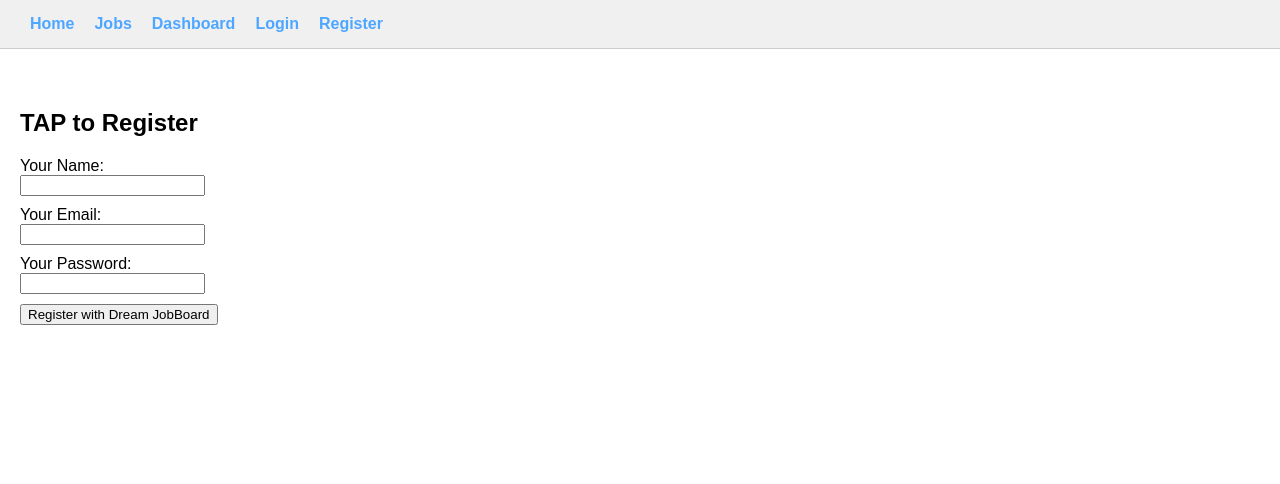
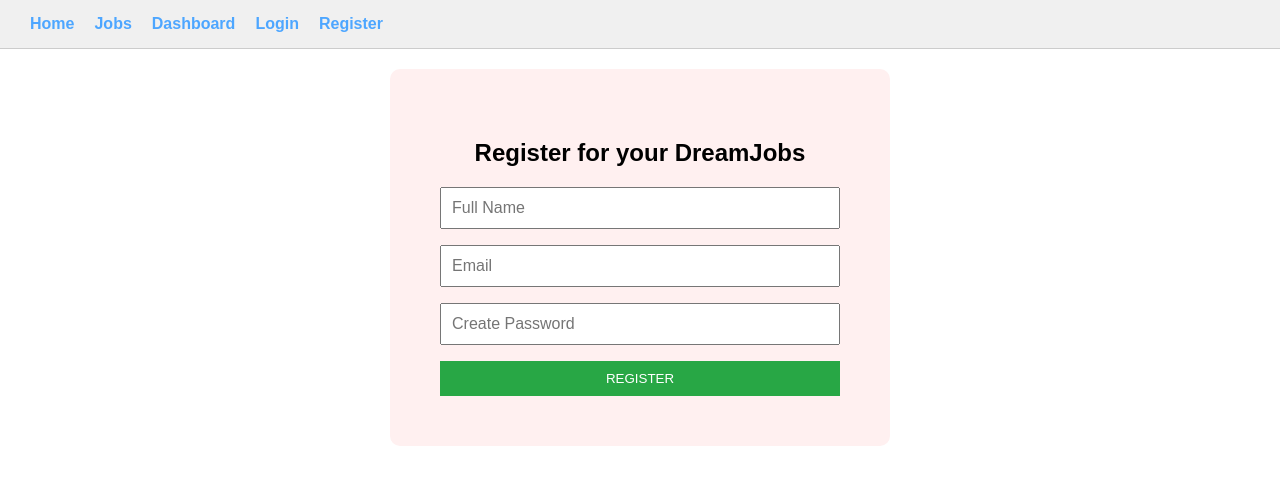
Before and after one commit to Facelessism/CODSOFT, a React (Create React App) app in the folder client/: page /register in a window 1280 px wide. Shown: the top 484 px of the page. Built offline with nearby package versions, Linux system fonts and the light colour scheme.

Commit message:
Remodified Login & Register page

```diff
--- a/client/src/pages/Login.js
+++ b/client/src/pages/Login.js
@@ -1,22 +1,65 @@
+import React, { useState } from "react";
+
 function Login() {
+  const [email, setEmail] = useState("");
+  const [password, setPassword] = useState("");
+
+  const handleLogin = (e) => {
+    e.preventDefault();
+    alert(" Login submitted✅ ");
+  };
+
   return (
-    <div style={{ padding: "20px" }}>
-      <h2>TAP to Login</h2>
-      <form>
-        <div style={{ marginBottom: "10px" }}>
-          <label>Your Email: </label><br />
-          <input type="email" name="email" />
-        </div>
-        <div style={{ marginBottom: "10px" }}>
-          <label>Youe Password: </label><br />
-          <input type="password" name="password" />
-        </div>
-        <button type="submit">Log in</button>
+    <div style={styles.container}>
+      <h2>Login to your DreamJobs</h2>
+      <form onSubmit={handleLogin} style={styles.form}>
+        <input
+          type="email"
+          placeholder="Email"
+          value={email}
+          onChange={(e) => setEmail(e.target.value)}
+          required
+          style={styles.input}
+        />
+        <input
+          type="password"
+          placeholder="Password"
+          value={password}
+          onChange={(e) => setPassword(e.target.value)}
+          required
+          style={styles.input}
+        />
+        <button type="submit" style={styles.button}>LOGIN</button>
       </form>
     </div>
   );
 }
 
-//all for commits
+const styles = {
+  container: {
+    padding: "50px",
+    maxWidth: "400px",
+    margin: "0 auto",
+    textAlign: "center",
+    backgroundColor: "#f4f9ff",
+    borderRadius: "10px",
+  },
+  form: {
+    display: "flex",
+    flexDirection: "column",
+    gap: "16px",
+  },
+  input: {
+    padding: "10px",
+    fontSize: "16px",
+  },
+  button: {
+    padding: "10px",
+    backgroundColor: "#007bff",
+    color: "white",
+    border: "none",
+    cursor: "pointer",
+  },
+};
 
 export default Login;
--- a/client/src/pages/Register.js
+++ b/client/src/pages/Register.js
@@ -1,25 +1,74 @@
+import React, { useState } from "react";
+
 function Register() {
+  const [email, setEmail] = useState("");
+  const [name, setName] = useState("");
+  const [password, setPassword] = useState("");
+
+  const handleRegister = (e) => {
+    e.preventDefault();
+    alert("📝 Registration submitted (demo only)");
+  };
+
   return (
-    <div style={{ padding: "20px" }}>
-      <h2>TAP to Register</h2>
-      <form>
-        <div style={{ marginBottom: "10px" }}>
-          <label>Your Name: </label><br />
-          <input type="text" name="name" />
-        </div>
-        <div style={{ marginBottom: "10px" }}>
-          <label>Your Email: </label><br />
-          <input type="email" name="email" />
-        </div>
-        <div style={{ marginBottom: "10px" }}>
-          <label>Your Password: </label><br />
-          <input type="password" name="password" />
-        </div>
-        <button type="submit">Register with Dream JobBoard</button>
+    <div style={styles.container}>
+      <h2>Register for your DreamJobs</h2>
+      <form onSubmit={handleRegister} style={styles.form}>
+        <input
+          type="text"
+          placeholder="Full Name"
+          value={name}
+          onChange={(e) => setName(e.target.value)}
+          required
+          style={styles.input}
+        />
+        <input
+          type="email"
+          placeholder="Email"
+          value={email}
+          onChange={(e) => setEmail(e.target.value)}
+          required
+          style={styles.input}
+        />
+        <input
+          type="password"
+          placeholder="Create Password"
+          value={password}
+          onChange={(e) => setPassword(e.target.value)}
+          required
+          style={styles.input}
+        />
+        <button type="submit" style={styles.button}>REGISTER</button>
       </form>
     </div>
   );
 }
-//all for commits
+
+const styles = {
+  container: {
+    padding: "50px",
+    maxWidth: "400px",
+    margin: "0 auto",
+    textAlign: "center",
+    backgroundColor: "#fff0f0",
+    borderRadius: "10px",
+  },
+  form: {
+    display: "flex",
+    flexDirection: "column",
+    gap: "16px",
+  },
+  input: {
+    padding: "10px",
+    fontSize: "16px",
+  },
+  button: {
+    padding: "10px",
+    backgroundColor: "#28a745",
+    color: "white",
+    border: "none",
+    cursor: "pointer",
+  },
+};
 
 export default Register;
```
